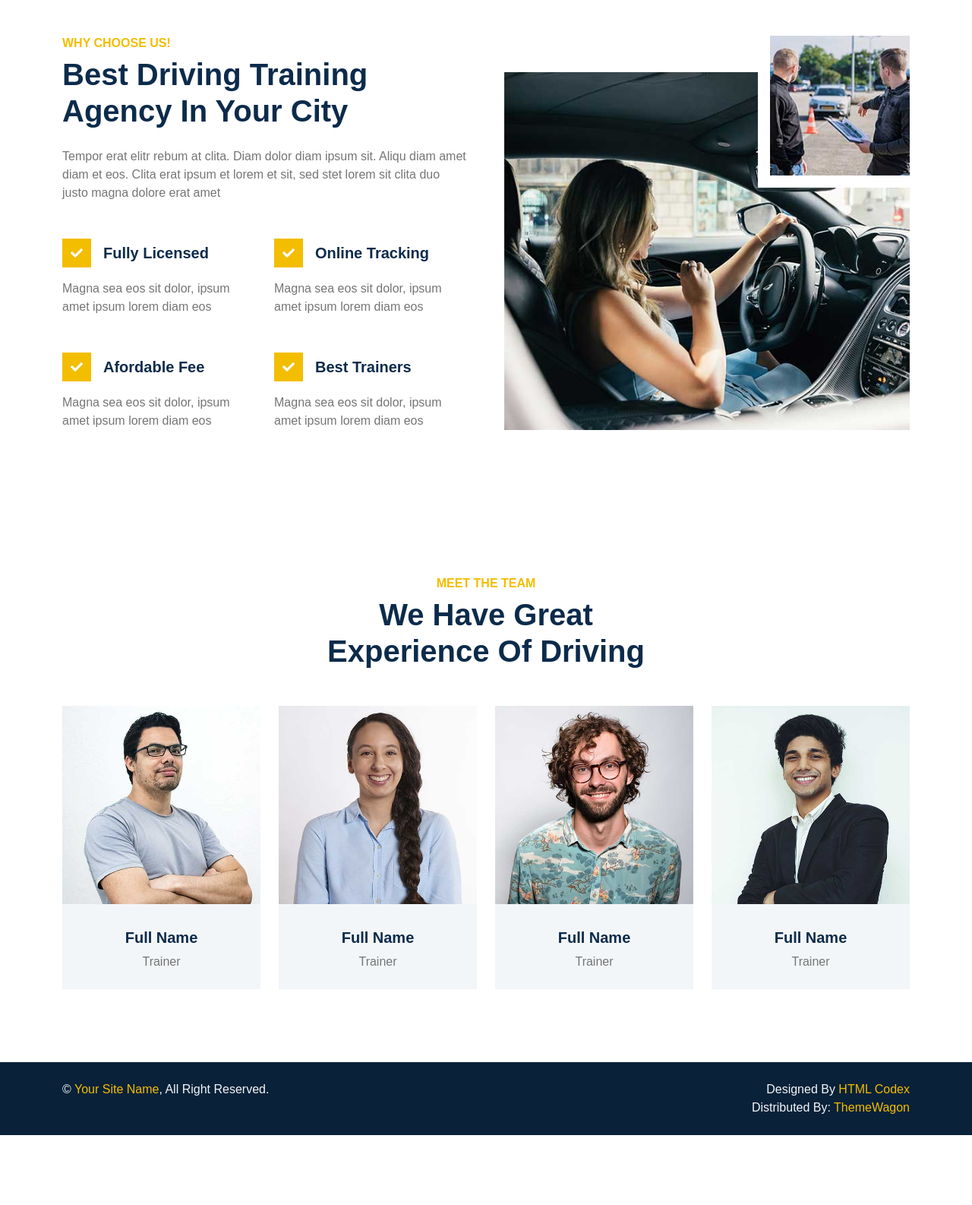
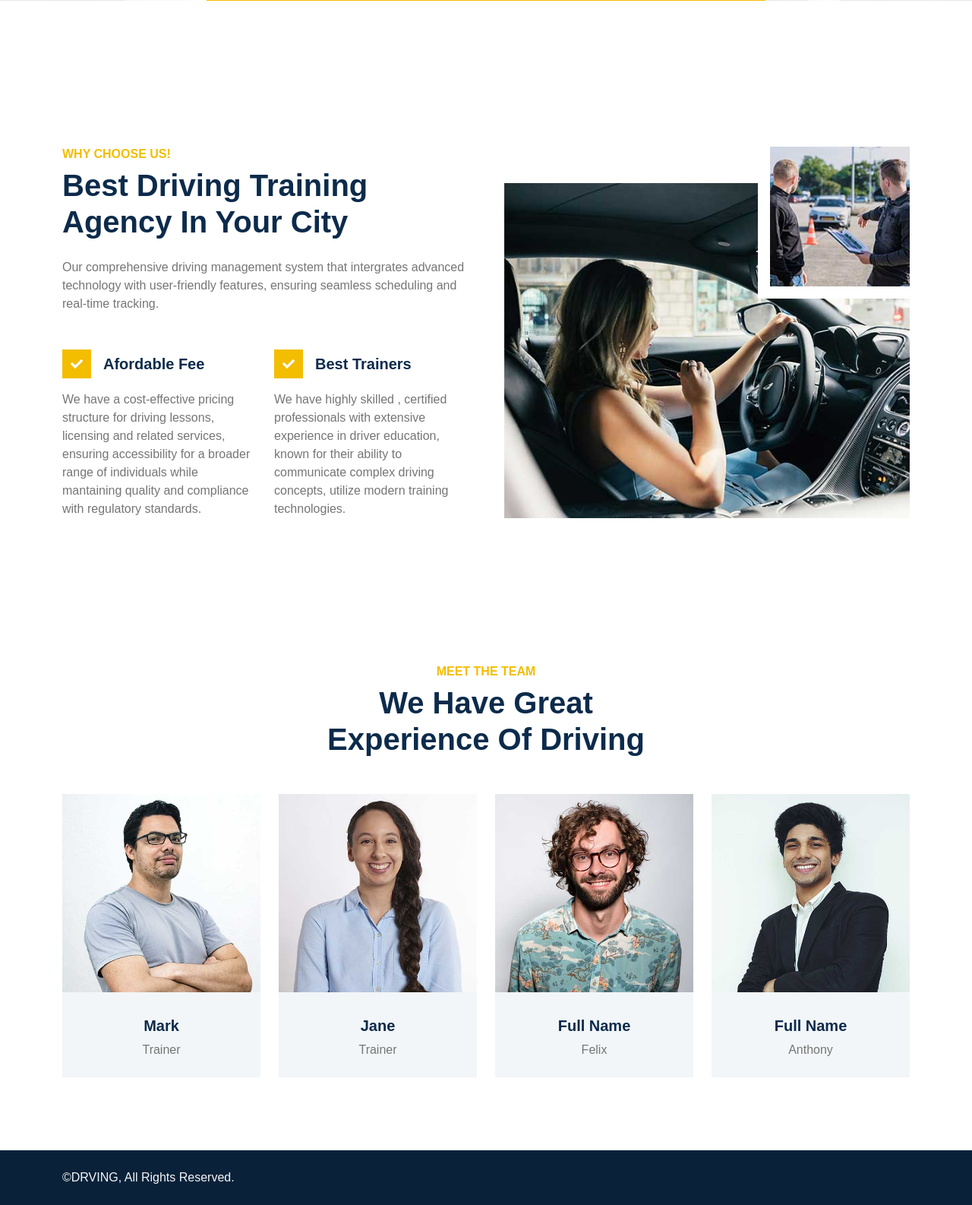
Before and after one commit to tonnymwanza/DRIVING, a Django app: page / in a window 1280 px wide. Shown: the part 3281-4867 px from the top of the page at 76% size. Before the commit the page ends 4775 px from the top, so only its background shows below. Run offline with Django 4.2, Linux system fonts and the light colour scheme; data comes from the database, SQL or seed files in the repository; some libraries are stand-ins or nearby versions.

Commit message:
recent changes

```diff
--- a/driving_app/views.py
+++ b/driving_app/views.py
@@ -18,9 +18,11 @@ from . forms import ApplicationForm
 class HomeView(View):
 
     def get(self, request):
+        course_obj = Course.objects.all()
         form = AppointmentForm(request.GET)
         context = {
-            'form': form
+            'form': form,
+            'course_obj': course_obj
         }
         return render(request, 'index.html', context)
 
--- a/templates/index.html
+++ b/templates/index.html
@@ -45,18 +45,12 @@
         <div class="row gx-0 d-none d-lg-flex">
             <div class="col-lg-7 px-5 text-start">
                 <div class="h-100 d-inline-flex align-items-center me-4">
-                    <small class="fa fa-map-marker-alt text-primary me-2"></small>
-                    <small>123 Street, New York, USA</small>
                 </div>
                 <div class="h-100 d-inline-flex align-items-center">
-                    <small class="far fa-clock text-primary me-2"></small>
-                    <small>Mon - Fri : 09.00 AM - 09.00 PM</small>
                 </div>
             </div>
             <div class="col-lg-5 px-5 text-end">
                 <div class="h-100 d-inline-flex align-items-center me-4">
-                    <small class="fa fa-phone-alt text-primary me-2"></small>
-                    <small>+012 345 6789</small>
                 </div>
                 <div class="h-100 d-inline-flex align-items-center mx-n2">
                     <a class="btn btn-square btn-link rounded-0 border-0 border-end border-secondary" href=""><i class="fab fa-facebook-f"></i></a>
@@ -73,7 +67,7 @@
     <!-- Navbar Start -->
     <nav class="navbar navbar-expand-lg bg-white navbar-light sticky-top p-0">
         <a href="index.html" class="navbar-brand d-flex align-items-center border-end px-4 px-lg-5">
-            <h2 class="m-0"><i class="fa fa-car text-primary me-2"></i>Drivin</h2>
+            <h2 class="m-0"><i class="fa fa-car text-primary me-2"></i>Driving Management System</h2>
         </a>
         <button type="button" class="navbar-toggler me-4" data-bs-toggle="collapse" data-bs-target="#navbarCollapse">
             <span class="navbar-toggler-icon"></span>
@@ -103,7 +97,7 @@
                                 <div class="col-lg-7">
                                     <h1 class="display-2 text-light mb-5 animated slideInDown">Learn To Drive With Confidence</h1>
                                     <a href="" class="btn btn-primary py-sm-3 px-sm-5">Learn More</a>
-                                    <a href="" class="btn btn-light py-sm-3 px-sm-5 ms-3">Our Courses</a>
+                                    <a href="{% url 'course' %}" class="btn btn-light py-sm-3 px-sm-5 ms-3">Our Courses</a>
                                 </div>
                             </div>
                         </div>
@@ -117,7 +111,7 @@
                                 <div class="col-lg-7">
                                     <h1 class="display-2 text-light mb-5 animated slideInDown">Safe Driving Is Our Top Priority</h1>
                                     <a href="" class="btn btn-primary py-sm-3 px-sm-5">Learn More</a>
-                                    <a href="" class="btn btn-light py-sm-3 px-sm-5 ms-3">Our Courses</a>
+                                    <a href="{% url 'course' %}" class="btn btn-light py-sm-3 px-sm-5 ms-3">Our Courses</a>
                                 </div>
                             </div>
                         </div>
@@ -151,7 +145,9 @@
                             </div>
                             <div class="ps-4">
                                 <h5>Easy Driving Learn </h5>
-                                <span>Clita erat ipsum lorem sit sed stet duo justo erat amet</span>
+                                <span>This is a user-friendly platform designed to simplify the process of learning how to drive.This
+                                    involves interactive tutorials, virtual simulations and step-by-step guides.
+                                </span>
                             </div>
                         </div>
                     </div>
@@ -164,7 +160,7 @@
                             </div>
                             <div class="ps-4">
                                 <h5>National Instructor</h5>
-                                <span>Clita erat ipsum lorem sit sed stet duo justo erat amet</span>
+                                <span>We have certified professionals responsible for overseeing the training and certification of driving instructors and examiners at a national level.</span>
                             </div>
                         </div>
                     </div>
@@ -177,7 +173,7 @@
                             </div>
                             <div class="ps-4">
                                 <h5>Get licence</h5>
-                                <span>Clita erat ipsum lorem sit sed stet duo justo erat amet</span>
+                                <span>Users can apply for and obtain a driver's licence through our platform. The system aims to automate and streamline the licensing process.</span>
                             </div>
                         </div>
                     </div>
@@ -202,8 +198,8 @@
                     <div class="h-100">
                         <h6 class="text-primary text-uppercase mb-2">About Us</h6>
                         <h1 class="display-6 mb-4">We Help Students To Pass Test & Get A License On The First Try</h1>
-                        <p>Tempor erat elitr rebum at clita. Diam dolor diam ipsum sit. Aliqu diam amet diam et eos. Clita erat ipsum et lorem et sit, sed stet lorem sit clita duo justo magna dolore erat amet</p>
-                        <p class="mb-4">Tempor erat elitr rebum at clita. Diam dolor diam ipsum sit. Aliqu diam amet diam et eos. Clita erat ipsum et lorem et sit, sed stet lorem sit clita duo justo magna dolore erat amet</p>
+                        <p>Welcome to our driving management system. We are dedicated to providing innovative solutions for efficient and safe driving experiences.</p>
+                        <p class="mb-4">Whether you are a learner, an experienced driver or a fleet manager, our system is designed to meet your needs, enhance safety and improve driving skills.</p>
                         <div class="row g-2 mb-4 pb-2">
                             <div class="col-sm-6">
                                 <i class="fa fa-check text-primary me-2"></i>Fully Licensed
@@ -223,12 +219,6 @@
                                 <a class="btn btn-primary py-3 px-5" href="">Read More</a>
                             </div>
                             <div class="col-sm-6">
-                                <a class="d-inline-flex align-items-center btn btn-outline-primary border-2 p-2" href="tel:+0123456789">
-                                    <span class="flex-shrink-0 btn-square bg-primary">
-                                        <i class="fa fa-phone-alt text-white"></i>
-                                    </span>
-                                    <span class="px-3">+012 345 6789</span>
-                                </a>
                             </div>
                         </div>
                     </div>
@@ -247,63 +237,27 @@
                 <h1 class="display-6 mb-4">Our Courses Upskill You With Driving Training</h1>
             </div>
             <div class="row g-4 justify-content-center">
-                <div class="col-lg-4 col-md-6 wow fadeInUp" data-wow-delay="0.1s">
+                {% for course in course_obj %}
+                <div class="col-lg-4 col-md-6 wow fadeInUp" data-wow-delay="0.5s">
                     <div class="courses-item d-flex flex-column bg-white overflow-hidden h-100">
                         <div class="text-center p-4 pt-0">
-                            <div class="d-inline-block bg-primary text-white fs-5 py-1 px-4 mb-4">$99</div>
-                            <h5 class="mb-3">Automatic Car Lessons</h5>
-                            <p>Tempor erat elitr rebum at clita dolor diam ipsum sit diam amet diam et eos</p>
+                            <div class="d-inline-block bg-primary text-white fs-5 py-1 px-4 mb-4">Ksh {{course.price}}</div>
+                            <h5 class="mb-3">{{course.name}}</h5>
+                            <p>{{course.description}}</p>
                             <ol class="breadcrumb justify-content-center mb-0">
                                 <li class="breadcrumb-item small"><i class="fa fa-signal text-primary me-2"></i>Beginner</li>
-                                <li class="breadcrumb-item small"><i class="fa fa-calendar-alt text-primary me-2"></i>3 Week</li>
+                                <li class="breadcrumb-item small"><i class="fa fa-calendar-alt text-primary me-2"></i>{{course.duration}} Weeks</li>
                             </ol>
                         </div>
                         <div class="position-relative mt-auto">
-                            <img class="img-fluid" src="{% static 'img/courses-1.jpg' %}" alt="">
+                            <img class="img-fluid" src="{{course.image.url}}" alt="">
                             <div class="courses-overlay">
                                 <a class="btn btn-outline-primary border-2" href="">Read More</a>
                             </div>
                         </div>
                     </div>
                 </div>
-                <div class="col-lg-4 col-md-6 wow fadeInUp" data-wow-delay="0.3s">
-                    <div class="courses-item d-flex flex-column bg-white overflow-hidden h-100">
-                        <div class="text-center p-4 pt-0">
-                            <div class="d-inline-block bg-primary text-white fs-5 py-1 px-4 mb-4">$99</div>
-                            <h5 class="mb-3">Highway Driving Lesson</h5>
-                            <p>Tempor erat elitr rebum at clita dolor diam ipsum sit diam amet diam et eos</p>
-                            <ol class="breadcrumb justify-content-center mb-0">
-                                <li class="breadcrumb-item small"><i class="fa fa-signal text-primary me-2"></i>Beginner</li>
-                                <li class="breadcrumb-item small"><i class="fa fa-calendar-alt text-primary me-2"></i>3 Week</li>
-                            </ol>
-                        </div>
-                        <div class="position-relative mt-auto">
-                            <img class="img-fluid" src="{% static 'img/courses-2.jpg' %}" alt="">
-                            <div class="courses-overlay">
-                                <a class="btn btn-outline-primary border-2" href="">Read More</a>
-                            </div>
-                        </div>
-                    </div>
-                </div>
-                <div class="col-lg-4 col-md-6 wow fadeInUp" data-wow-delay="0.5s">
-                    <div class="courses-item d-flex flex-column bg-white overflow-hidden h-100">
-                        <div class="text-center p-4 pt-0">
-                            <div class="d-inline-block bg-primary text-white fs-5 py-1 px-4 mb-4">$99</div>
-                            <h5 class="mb-3">International Driving</h5>
-                            <p>Tempor erat elitr rebum at clita dolor diam ipsum sit diam amet diam et eos</p>
-                            <ol class="breadcrumb justify-content-center mb-0">
-                                <li class="breadcrumb-item small"><i class="fa fa-signal text-primary me-2"></i>Beginner</li>
-                                <li class="breadcrumb-item small"><i class="fa fa-calendar-alt text-primary me-2"></i>3 Week</li>
-                            </ol>
-                        </div>
-                        <div class="position-relative mt-auto">
-                            <img class="img-fluid" src="{% static 'img/courses-3.jpg' %}" alt="">
-                            <div class="courses-overlay">
-                                <a class="btn btn-outline-primary border-2" href="">Read More</a>
-                            </div>
-                        </div>
-                    </div>
-                </div>
+                {% endfor %}
                 <div class="col-lg-8 my-6 mb-0 wow fadeInUp" data-wow-delay="0.1s">
                     <div class="bg-primary text-center p-5">
                         <h1 class="mb-4">Make Appointment</h1>
@@ -368,26 +322,8 @@
                 <div class="col-lg-6 wow fadeInUp" data-wow-delay="0.1s">
                     <h6 class="text-primary text-uppercase mb-2">Why Choose Us!</h6>
                     <h1 class="display-6 mb-4">Best Driving Training Agency In Your City</h1>
-                    <p class="mb-5">Tempor erat elitr rebum at clita. Diam dolor diam ipsum sit. Aliqu diam amet diam et eos. Clita erat ipsum et lorem et sit, sed stet lorem sit clita duo justo magna dolore erat amet</p>
+                    <p class="mb-5">Our comprehensive driving management system that intergrates advanced technology with user-friendly features, ensuring seamless scheduling and real-time tracking.</p>
                     <div class="row gy-5 gx-4">
-                        <div class="col-sm-6 wow fadeIn" data-wow-delay="0.1s">
-                            <div class="d-flex align-items-center mb-3">
-                                <div class="flex-shrink-0 btn-square bg-primary me-3">
-                                    <i class="fa fa-check text-white"></i>
-                                </div>
-                                <h5 class="mb-0">Fully Licensed</h5>
-                            </div>
-                            <span>Magna sea eos sit dolor, ipsum amet ipsum lorem diam eos</span>
-                        </div>
-                        <div class="col-sm-6 wow fadeIn" data-wow-delay="0.2s">
-                            <div class="d-flex align-items-center mb-3">
-                                <div class="flex-shrink-0 btn-square bg-primary me-3">
-                                    <i class="fa fa-check text-white"></i>
-                                </div>
-                                <h5 class="mb-0">Online Tracking</h5>
-                            </div>
-                            <span>Magna sea eos sit dolor, ipsum amet ipsum lorem diam eos</span>
-                        </div>
                         <div class="col-sm-6 wow fadeIn" data-wow-delay="0.3s">
                             <div class="d-flex align-items-center mb-3">
                                 <div class="flex-shrink-0 btn-square bg-primary me-3">
@@ -395,7 +331,7 @@
                                 </div>
                                 <h5 class="mb-0">Afordable Fee</h5>
                             </div>
-                            <span>Magna sea eos sit dolor, ipsum amet ipsum lorem diam eos</span>
+                            <span>We have a cost-effective pricing structure for driving lessons, licensing and related services, ensuring accessibility for a broader range of individuals while mantaining quality and compliance with regulatory standards.</span>
                         </div>
                         <div class="col-sm-6 wow fadeIn" data-wow-delay="0.4s">
                             <div class="d-flex align-items-center mb-3">
@@ -404,7 +340,7 @@
                                 </div>
                                 <h5 class="mb-0">Best Trainers</h5>
                             </div>
-                            <span>Magna sea eos sit dolor, ipsum amet ipsum lorem diam eos</span>
+                            <span>We have highly skilled , certified professionals with extensive experience in driver education, known for their ability to communicate complex driving concepts, utilize modern training technologies.</span>
                         </div>
                     </div>
                 </div>
@@ -439,7 +375,7 @@
                             </div>
                         </div>
                         <div class="bg-light text-center p-4">
-                            <h5 class="mt-2">Full Name</h5>
+                            <h5 class="mt-2">Mark</h5>
                             <span>Trainer</span>
                         </div>
                     </div>
@@ -455,7 +391,7 @@
                             </div>
                         </div>
                         <div class="bg-light text-center p-4">
-                            <h5 class="mt-2">Full Name</h5>
+                            <h5 class="mt-2">Jane</h5>
                             <span>Trainer</span>
                         </div>
                     </div>
@@ -472,7 +408,7 @@
                         </div>
                         <div class="bg-light text-center p-4">
                             <h5 class="mt-2">Full Name</h5>
-                            <span>Trainer</span>
+                            <span>Felix</span>
                         </div>
                     </div>
                 </div>
@@ -488,7 +424,7 @@
                         </div>
                         <div class="bg-light text-center p-4">
                             <h5 class="mt-2">Full Name</h5>
-                            <span>Trainer</span>
+                            <span>Anthony</span>
                         </div>
                     </div>
                 </div>
@@ -502,12 +438,9 @@
         <div class="container">
             <div class="row">
                 <div class="col-md-6 text-center text-md-start mb-3 mb-md-0">
-                    &copy; <a href="#">Your Site Name</a>, All Right Reserved.
+                    &copy;DRVING,  All Rights Reserved.
                 </div>
                 <div class="col-md-6 text-center text-md-end">
-                    <!--/*** This template is free as long as you keep the footer author’s credit link/attribution link/backlink. If you'd like to use the template without the footer author’s credit link/attribution link/backlink, you can purchase the Credit Removal License from "https://htmlcodex.com/credit-removal". Thank you for your support. ***/-->
-                    Designed By <a href="https://htmlcodex.com">HTML Codex</a>
-                    <br>Distributed By: <a href="https://themewagon.com" target="_blank">ThemeWagon</a>
                 </div>
             </div>
         </div>
```
